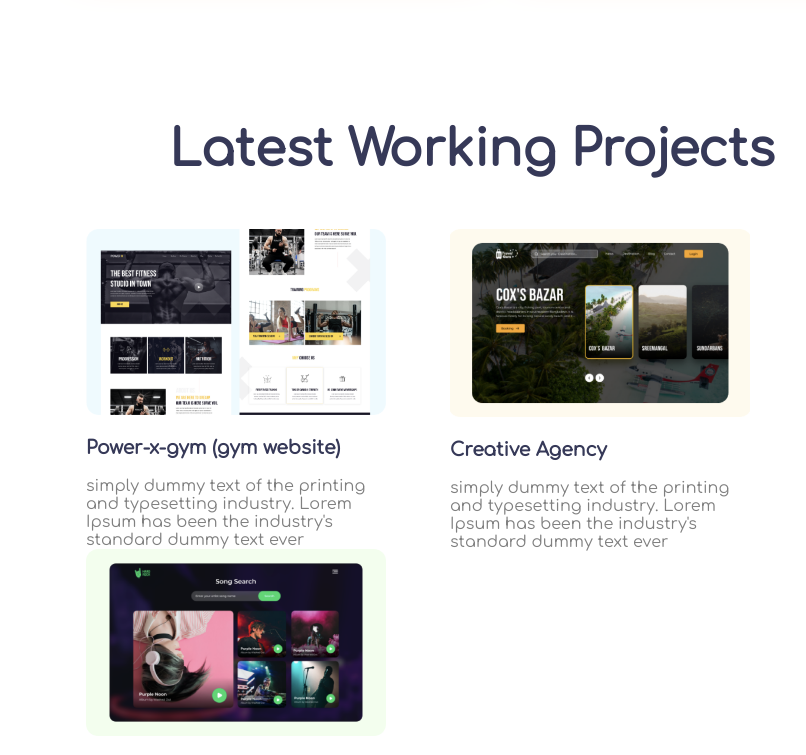
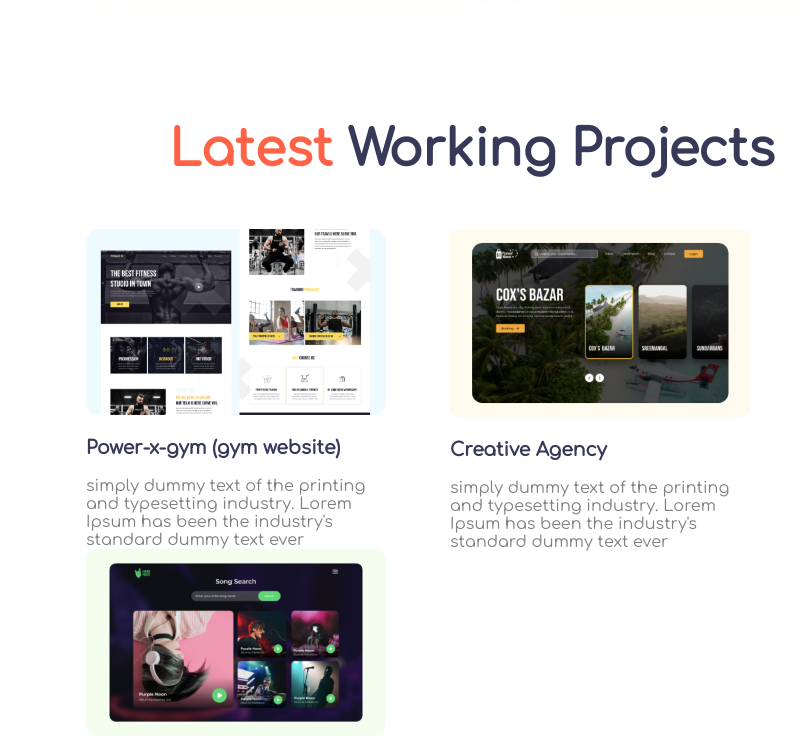
Before and after one commit to momin4948/Personal-website, a plain HTML site: page index.html in a window 1280 px wide. Shown: the part 1820-2575 px from the top of the page, without its empty margins (168-974 px from the left). Drawn offline with Linux system fonts and the light colour scheme.

Commit message:
final push

```diff
--- a/index.html
+++ b/index.html
@@ -60,7 +60,7 @@
         </div>
     </section>
     <section class="latest-project">
-        <h1 style="text-align: center;">Latest Working Projects</h1>
+        <h1 style="text-align: center;"><span class="tomato-highlight">Latest</span> Working Projects</h1>
         <div id="gym" class="small-width new-box">
             <div class="small-pic">
                 <img src="images/gym.png" alt="">
```
